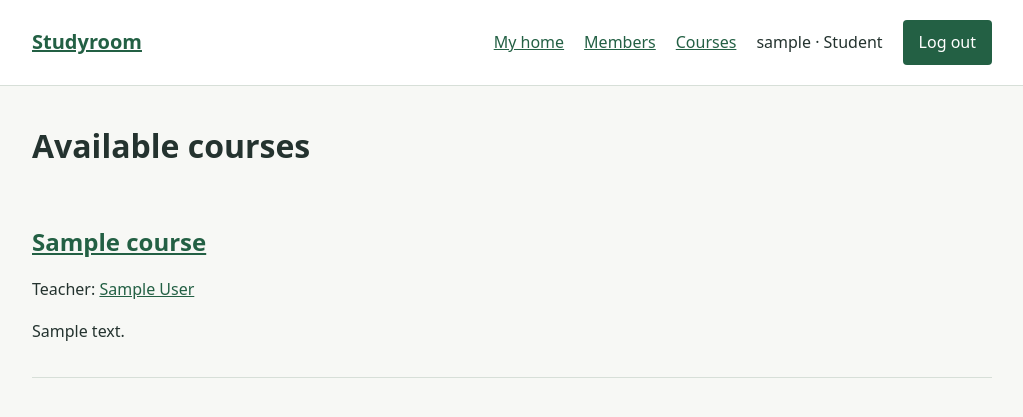
After one commit to edoardolai/studyroom, a Django app: page /courses/ in a window 1280 px wide. The commit adds this page. Shown: the top 417 px of the page, without its empty margins (128-1151 px from the left). Run offline with Django 5.2, Linux system fonts and the light colour scheme; the visitor is signed in with stand-in values (Sample User, id 1); data comes from the database, SQL or seed files in the repository; tables that the repository leaves empty hold one stand-in row (values such as "Sample post").

Commit message:
courses app and teacher course creation

```diff
--- a/accounts/static/accounts/style.css
+++ b/accounts/static/accounts/style.css
@@ -58,3 +58,6 @@ input[type="checkbox"] { width: auto; }
 .status-update { padding: 1rem 0; border-bottom: 1px solid #d7dfd8; }
 .status-update time { color: #4c5b53; font-size: .9rem; }
 .status-update p { overflow-wrap: anywhere; }
+.course-summary { padding: 1rem 0; border-bottom: 1px solid #d7dfd8; }
+.course-summary h2 { margin-bottom: .5rem; }
+.course-description, .course-summary { overflow-wrap: anywhere; }
--- a/accounts/templates/accounts/base.html
+++ b/accounts/templates/accounts/base.html
@@ -15,6 +15,7 @@
             {% if user.is_authenticated %}
                 <a href="{% url 'accounts:profile' user.pk %}">My home</a>
                 <a href="{% url 'accounts:member-list' %}">Members</a>
+                <a href="{% url 'courses:list' %}">Courses</a>
                 {% if user.role == "teacher" %}
                     <a href="{% url 'accounts:student-list' %}">Students</a>
                 {% endif %}
--- /dev/null
+++ b/courses/apps.py
@@ -0,0 +1,6 @@
+from django.apps import AppConfig
+
+
+class CoursesConfig(AppConfig):
+    default_auto_field = "django.db.models.BigAutoField"
+    name = "courses"
--- /dev/null
+++ b/courses/models.py
@@ -0,0 +1,23 @@
+from django.conf import settings
+from django.core.exceptions import ValidationError
+from django.db import models
+
+
+class Course(models.Model):
+    teacher = models.ForeignKey(
+        settings.AUTH_USER_MODEL, on_delete=models.PROTECT, related_name="courses_taught",
+        limit_choices_to={"role": "teacher"},
+    )
+    title = models.CharField(max_length=150)
+    description = models.TextField(max_length=3000)
+    created_at = models.DateTimeField(auto_now_add=True)
+
+    class Meta:
+        ordering = ["title", "pk"]
+
+    def __str__(self):
+        return self.title
+
+    def clean(self):
+        if self.teacher_id and self.teacher.role != "teacher":
+            raise ValidationError({"teacher": "The course owner must be a teacher."})
--- /dev/null
+++ b/courses/templates/courses/course_list.html
@@ -0,0 +1,24 @@
+{% extends "accounts/base.html" %}
+{% block title %}Courses | Studyroom{% endblock %}
+{% block content %}
+    <h1>{{ heading|default:"Available courses" }}</h1>
+    {% if user.role == "teacher" %}
+        <p><a href="{% url 'courses:create' %}">Create a course</a></p>
+    {% endif %}
+    {% for course in page %}
+        <article class="course-summary">
+            <h2><a href="{% url 'courses:detail' course.pk %}">{{ course.title }}</a></h2>
+            <p>Teacher: <a href="{% url 'accounts:profile' course.teacher_id %}">{{ course.teacher.get_full_name|default:course.teacher.username }}</a></p>
+            <p>{{ course.description|truncatewords:40 }}</p>
+        </article>
+    {% empty %}
+        <p>No courses to show yet.</p>
+    {% endfor %}
+    {% if page.has_other_pages %}
+        <nav aria-label="Course pages">
+            {% if page.has_previous %}<a href="?page={{ page.previous_page_number }}">Previous</a>{% endif %}
+            <span>Page {{ page.number }} of {{ page.paginator.num_pages }}</span>
+            {% if page.has_next %}<a href="?page={{ page.next_page_number }}">Next</a>{% endif %}
+        </nav>
+    {% endif %}
+{% endblock %}
--- /dev/null
+++ b/courses/urls.py
@@ -0,0 +1,11 @@
+from django.urls import path
+
+from . import views
+
+app_name = "courses"
+
+urlpatterns = [
+    path("", views.course_list, name="list"),
+    path("new/", views.course_create, name="create"),
+    path("<int:pk>/", views.course_detail, name="detail"),
+]
--- /dev/null
+++ b/courses/views.py
@@ -0,0 +1,43 @@
+from django.contrib import messages
+from django.contrib.auth.decorators import login_required
+from django.core.exceptions import PermissionDenied
+from django.core.paginator import Paginator
+from django.shortcuts import get_object_or_404, redirect, render
+from django.views.decorators.http import require_http_methods, require_safe
+
+from accounts.models import User
+from .forms import CourseForm
+from .models import Course
+
+
+@login_required
+@require_safe
+def course_list(request):
+    courses = Course.objects.select_related("teacher")
+    page = Paginator(courses, 12).get_page(request.GET.get("page"))
+    return render(request, "courses/course_list.html", {"page": page})
+
+
+@login_required
+@require_safe
+def course_detail(request, pk):
+    course = get_object_or_404(Course.objects.select_related("teacher"), pk=pk)
+    return render(request, "courses/course_detail.html", {"course": course})
+
+
+@login_required
+@require_http_methods(["GET", "POST"])
+def course_create(request):
+    if request.user.role != User.Role.TEACHER:
+        raise PermissionDenied
+    if request.method == "POST":
+        form = CourseForm(request.POST)
+        if form.is_valid():
+            course = form.save(commit=False)
+            course.teacher = request.user
+            course.save()
+            messages.success(request, "Course created.")
+            return redirect("courses:detail", pk=course.pk)
+    else:
+        form = CourseForm()
+    return render(request, "courses/course_form.html", {"form": form})
--- a/studyroom/settings.py
+++ b/studyroom/settings.py
@@ -32,6 +32,7 @@ ALLOWED_HOSTS = []
 
 INSTALLED_APPS = [
     "accounts.apps.AccountsConfig",
+    "courses.apps.CoursesConfig",
     "rest_framework",
     "django.contrib.admin",
     "django.contrib.auth",
--- a/studyroom/urls.py
+++ b/studyroom/urls.py
@@ -19,6 +19,7 @@ from django.contrib import admin
 from django.urls import include, path
 
 urlpatterns = [
+    path("courses/", include("courses.urls")),
     path("", include("accounts.urls")),
     path("admin/", admin.site.urls),
 ]
```
Also changed, not shown: courses/admin.py (added, +10 -0 lines), courses/factories.py (added, +13 -0 lines), courses/forms.py (added, +10 -0 lines), courses/templates/courses/course_detail.html (added, +8 -0 lines), courses/templates/courses/course_form.html (added, +11 -0 lines), courses/tests.py (added, +69 -0 lines), courses/__init__.py (added), courses/migrations/0001_initial.py (added), courses/migrations/__init__.py (added).
